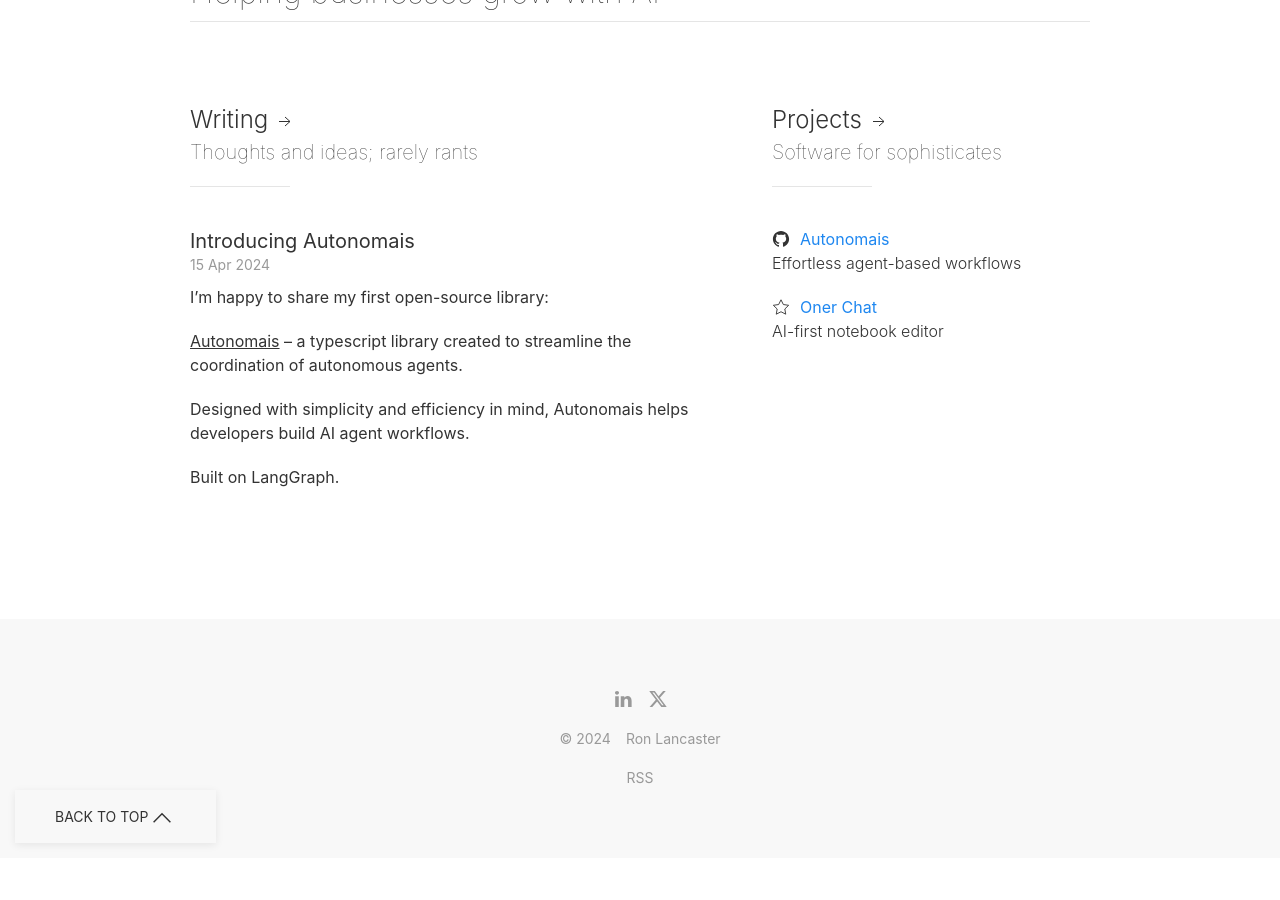
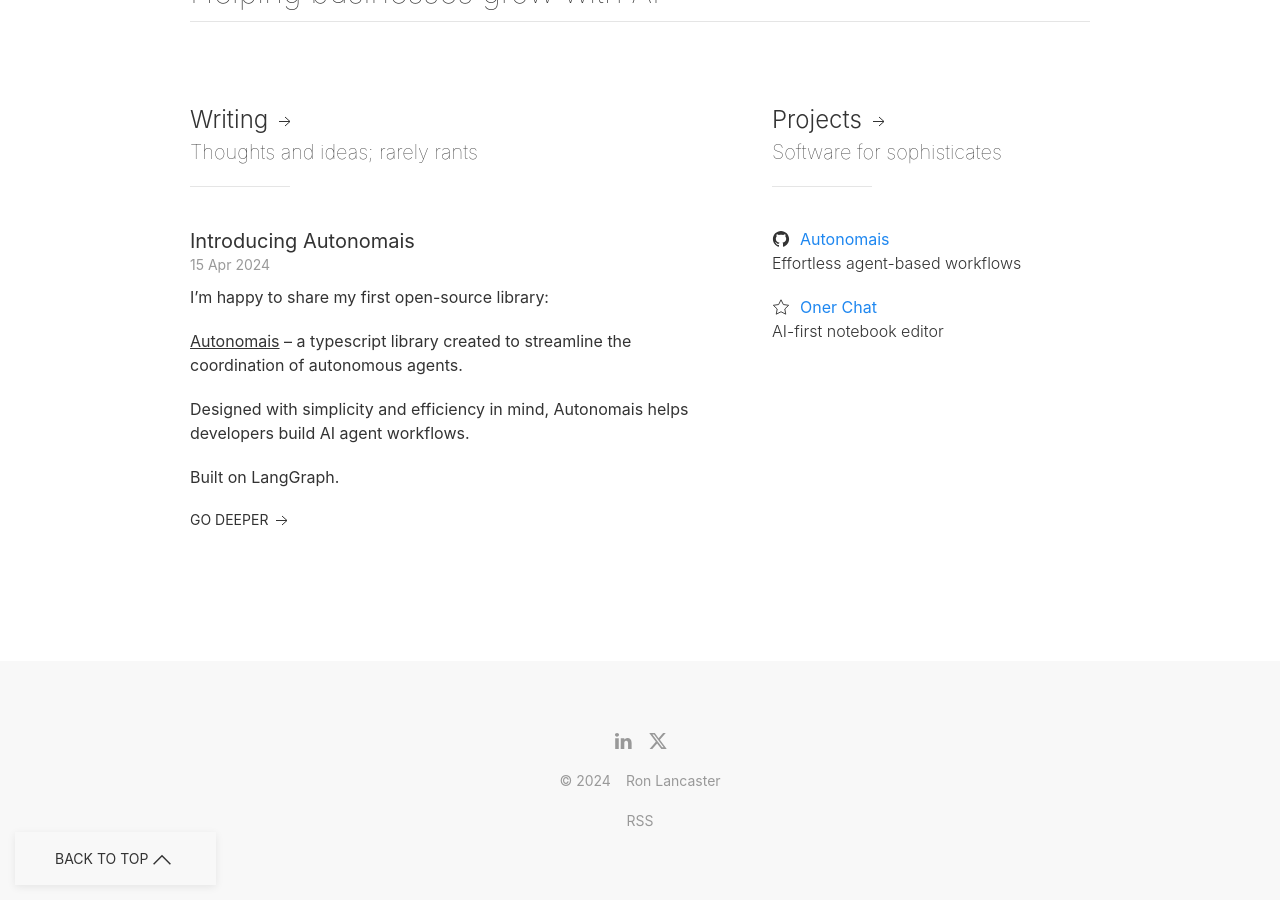
Before and after one commit to nyvyn/nyvyn.github.io, a Jekyll site: the page built from _pages/index.markdown, in a window 1280 px wide and 900 px high, scrolled down 617 px. Built offline with Jekyll 4.4.1, drawn with Linux system fonts in a browser that asks for light colours; before the commit the page ends 1475 px from its top, so only the background shows below that.

Commit message:
Optimize condition for displaying 'Go deeper' button
The visibility condition for the 'Go deeper' button was modified. Previously, it was merely based on whether the post was denoted as '

```diff
--- a/_includes/post.html
+++ b/_includes/post.html
@@ -18,7 +18,7 @@
 
     <div class="uk-link-text">{{ include.content }}</div>
 
-    {% unless include.full %}
+    {% unless include.full and post.content contains site.excerpt_separator %}
     <a class="uk-button uk-button-text uk-margin-top" href="{{ include.url }}">
         Go deeper <span data-uk-icon="arrow-right"></span>
     </a>
```
